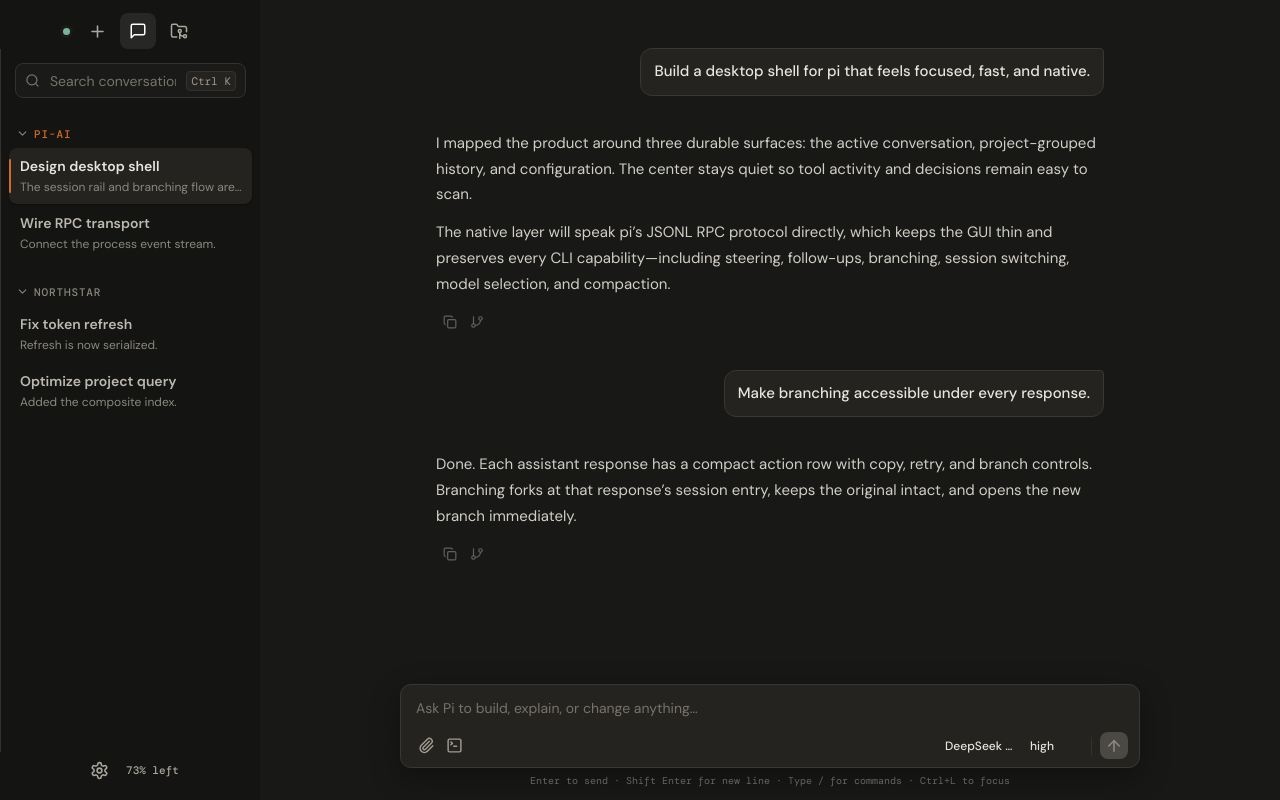
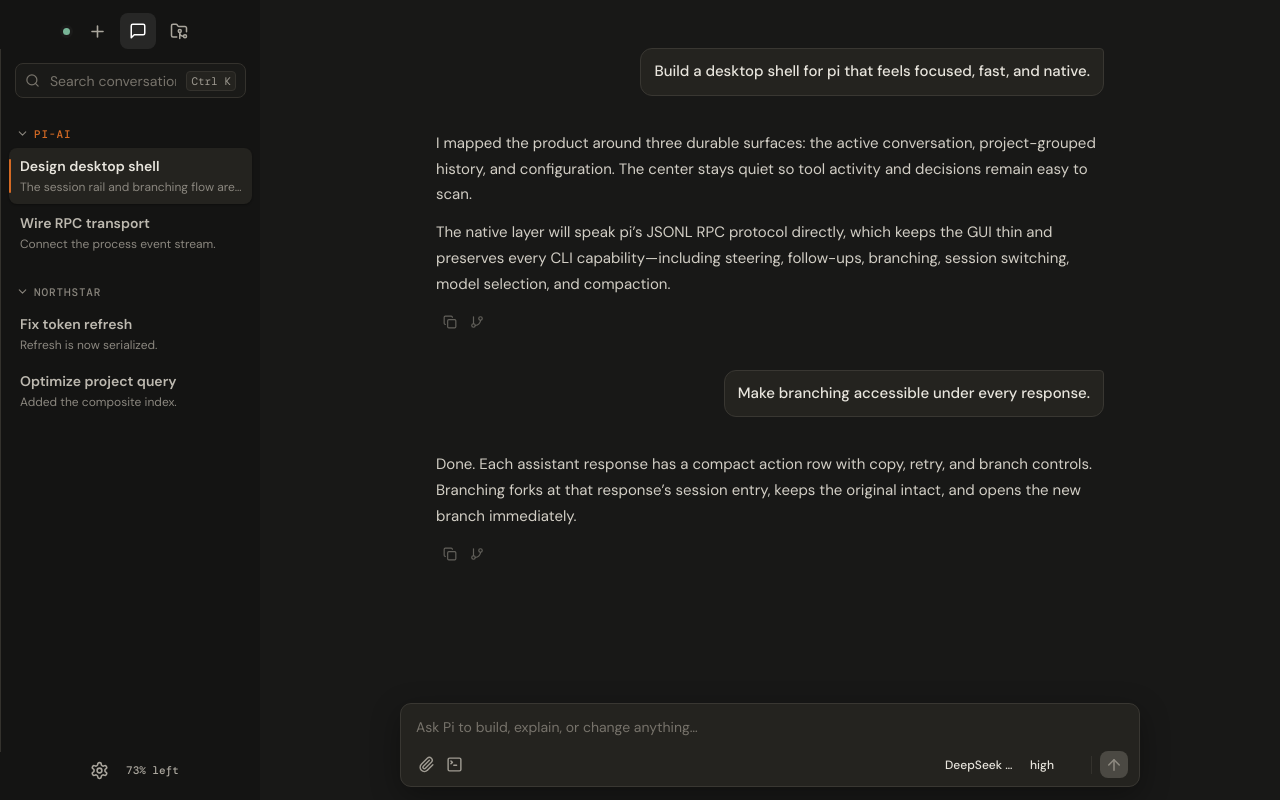
Before and after one commit to mattzq21/pi-op-out, a React (Vite) app: page / in a window 1280 px wide. Built offline with nearby package versions, Linux system fonts and the light colour scheme.

Commit message:
Committed all changes

```diff
--- a/src/components/Composer.tsx
+++ b/src/components/Composer.tsx
@@ -102,6 +102,6 @@ export function Composer({ streaming, queued, commands, models, model, thinkingL
         <span className="composer-divider" />
         {streaming && <IconButton label="Stop Pi" className="stop-compact" onClick={onAbort}><CircleStop size={17} /></IconButton>}<IconButton label={streaming ? (behavior === "steer" ? "Send steering message" : "Queue follow-up") : "Send message"} className="send" disabled={!value.trim() && uploads.length === 0} onClick={submit}><ArrowUp size={18} /></IconButton></div>
       </div>
-    </div><p className="composer-hint">Enter to send · Shift Enter for new line · Type / for commands · Ctrl+L to focus</p>
+    </div>
   </div>;
 }
--- a/src/styles.css
+++ b/src/styles.css
@@ -67,7 +67,7 @@ kbd { font: 11px "DM Mono"; border: 1px solid #d5d1c9; background: white; paddin
 .composer { position: relative; background: white; border: 1px solid #d8d4cc; border-radius: 11px; padding: 11px 11px 8px; box-shadow: 0 9px 30px #4b433616; }.composer:focus-within { border-color: #bbb5aa; box-shadow: 0 10px 35px #4b433620, 0 0 0 2px #d46a240c; }
 .composer textarea { width: 100%; max-height: 130px; min-height: 31px; overflow-y: hidden; resize: none; border: 0; outline: 0; background: transparent; padding: 2px 4px; font-size: 14px; line-height: 1.5; }.composer textarea::placeholder { color: #aaa69e; }
 .composer-bar { display: flex; justify-content: space-between; align-items: center; gap: 8px; }.composer-bar > div { display: flex; align-items: center; }.composer-tools { min-width: 0; }.composer-divider { width: 1px; height: 18px; margin: 0 5px; background: var(--line); }.composer-bar .select-control { height: 27px; border-color: transparent; background: transparent; padding: 0 5px; }.composer-bar .select-control:hover { border-color: var(--line); background: #f5f3ee; }.composer-bar .select-control select { text-overflow: ellipsis; }.composer-bar .select-control:first-of-type select { max-width: 70px; }.composer-bar .icon-button { width: 28px; height: 27px; }.composer-bar .send { background: #2d2c28; color: white; }.composer-bar .send:hover { background: var(--accent); color: white; }.composer-bar .send:disabled { background: #d8d4cc; cursor: default; }.composer-bar .stop-compact { color: #a54e38; }.composer-actions { flex: 0 0 auto; gap: 3px; }
-.composer-hint { font: 10px "DM Mono"; color: var(--faint); text-align: center; margin: 6px 0 0; }.stream-banner { margin: 0 auto 6px; padding: 0 8px; display: flex; align-items: center; gap: 6px; color: var(--muted); font-size: 11px; }.stream-banner > button { margin-left: auto; border: 0; background: transparent; color: var(--accent); font-size: 11px; }.stream-banner label { margin-left: auto; display: flex; align-items: center; gap: 5px; }.stream-banner label + button { margin-left: 2px; }.stream-banner select { height: 23px; border: 1px solid var(--line); border-radius: 5px; background: white; padding: 0 5px; font-size: 11px; }.pulse { width: 6px; height: 6px; border-radius: 50%; background: var(--accent); animation: pulse 1.4s ease infinite; }@keyframes pulse { 50% { opacity: .35; transform: scale(.75); } }
+.stream-banner { margin: 0 auto 6px; padding: 0 8px; display: flex; align-items: center; gap: 6px; color: var(--muted); font-size: 11px; }.stream-banner > button { margin-left: auto; border: 0; background: transparent; color: var(--accent); font-size: 11px; }.stream-banner label { margin-left: auto; display: flex; align-items: center; gap: 5px; }.stream-banner label + button { margin-left: 2px; }.stream-banner select { height: 23px; border: 1px solid var(--line); border-radius: 5px; background: white; padding: 0 5px; font-size: 11px; }.pulse { width: 6px; height: 6px; border-radius: 50%; background: var(--accent); animation: pulse 1.4s ease infinite; }@keyframes pulse { 50% { opacity: .35; transform: scale(.75); } }
 .hidden-input { display: none; }.attachments { display: flex; flex-wrap: wrap; gap: 5px; margin: 0 3px 7px; }.attachments > span { height: 25px; max-width: 190px; border: 1px solid var(--line); border-radius: 6px; background: #f3f1ec; color: var(--muted); padding: 0 4px 0 7px; display: flex; align-items: center; gap: 5px; }.attachments b { overflow: hidden; text-overflow: ellipsis; white-space: nowrap; font-size: 11px; font-weight: 500; }.attachments button { border: 0; width: 19px; height: 19px; display: grid; place-items: center; padding: 0; border-radius: 4px; background: transparent; color: var(--faint); }.attachments button:hover { background: #e2ded6; color: var(--ink); }.upload-error { margin: -1px 4px 6px; color: #a54e38; font-size: 11px; }
 .command-palette { position: absolute; z-index: 9; left: 0; right: 0; bottom: calc(100% + 7px); max-height: 280px; overflow: auto; border: 1px solid var(--line); border-radius: 9px; background: white; box-shadow: 0 15px 40px #302b2228; padding: 5px; }.command-palette button { width: 100%; min-height: 43px; border: 0; border-radius: 6px; padding: 6px 8px; background: transparent; display: flex; align-items: center; text-align: left; }.command-palette button:hover { background: #f1eee8; }.command-palette span { min-width: 0; display: grid; gap: 2px; }.command-palette strong { font: 500 12px "DM Mono"; }.command-palette small { color: var(--muted); font-size: 11px; white-space: nowrap; overflow: hidden; text-overflow: ellipsis; }.command-palette em { margin-left: auto; color: var(--faint); font: 10px "DM Mono"; font-style: normal; text-transform: uppercase; }
 
```
